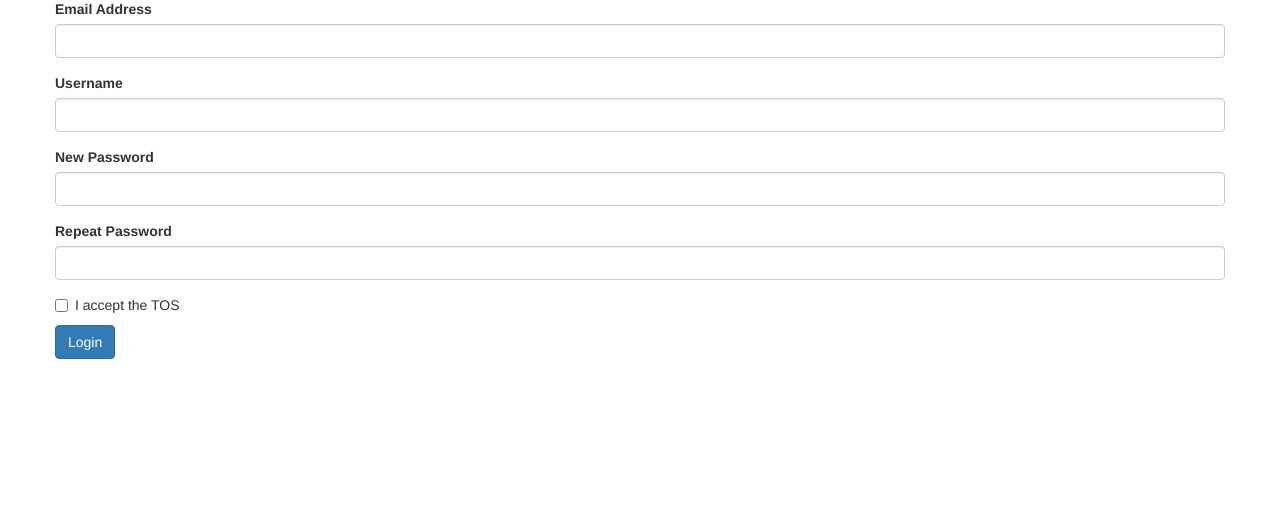
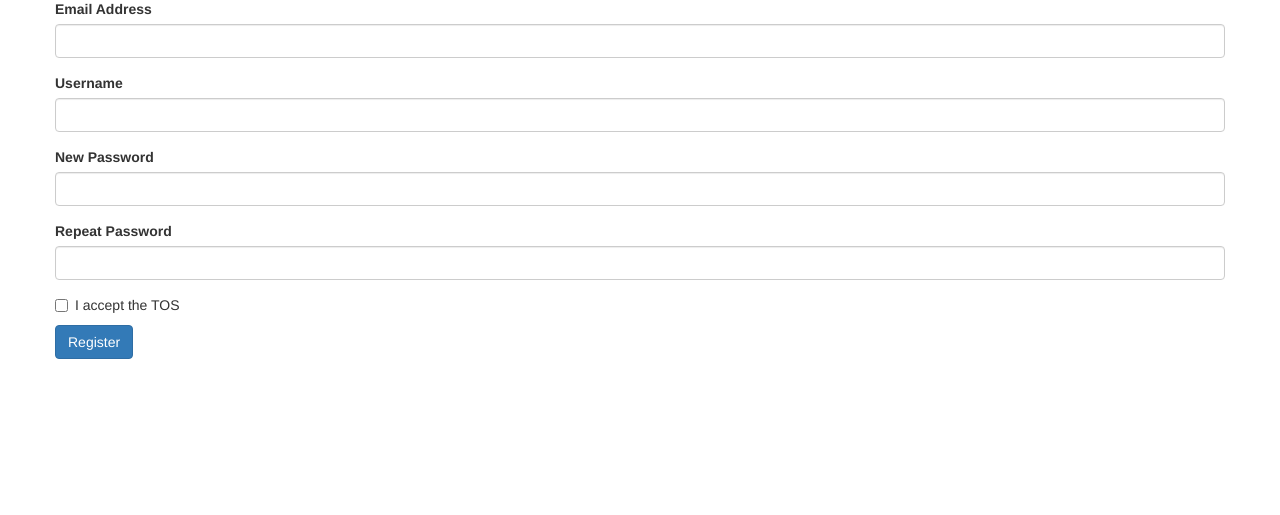
Before and after one commit to mdmamunhasan/blueprint-demo, a Flask app: page /register in a window 1280 px wide. Shown: the part 71-586 px from the top of the page. Run offline with Flask 2, Linux system fonts and the light colour scheme; some libraries are stand-ins or nearby versions.

Commit message:
wtf forms

```diff
--- a/project/api/routes.py
+++ b/project/api/routes.py
@@ -3,7 +3,7 @@ from flask import Blueprint, jsonify
 api_index = Blueprint('api_index', __name__)
 
 
-@api_index.route('/')
+@api_index.route('/hello')
 def hello():
     d = {
         "title": "Hello, World!"
--- a/project/site/templates/register.html
+++ b/project/site/templates/register.html
@@ -26,7 +26,7 @@
                 {{ wtf.form_field(form.confirm) }}
                 {{ wtf.form_field(form.accept_tos) }}
 
-                <input class="btn btn-primary" type="submit" value="Login">
+                <input class="btn btn-primary" type="submit" value="Register">
             </form>
         </div>
 
```
